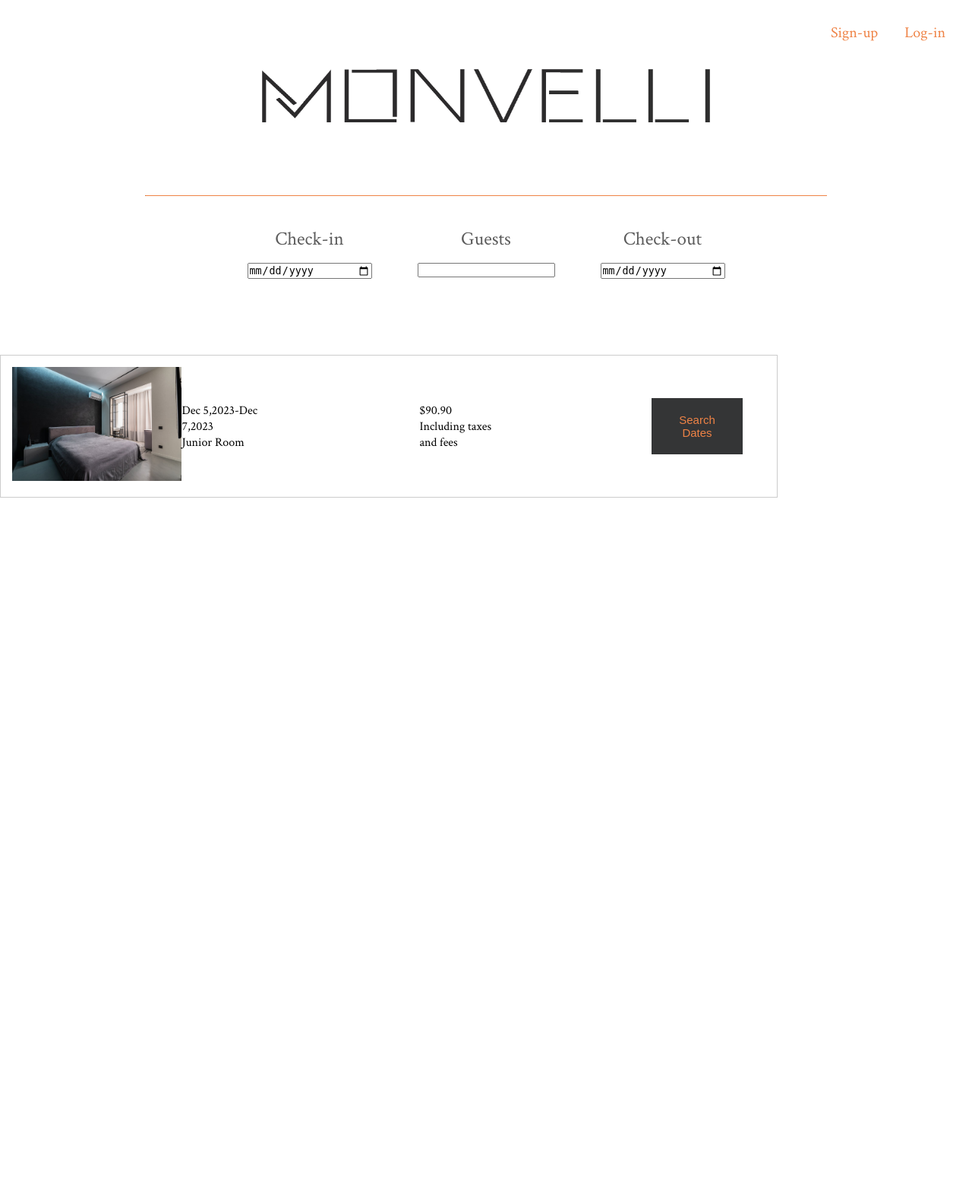
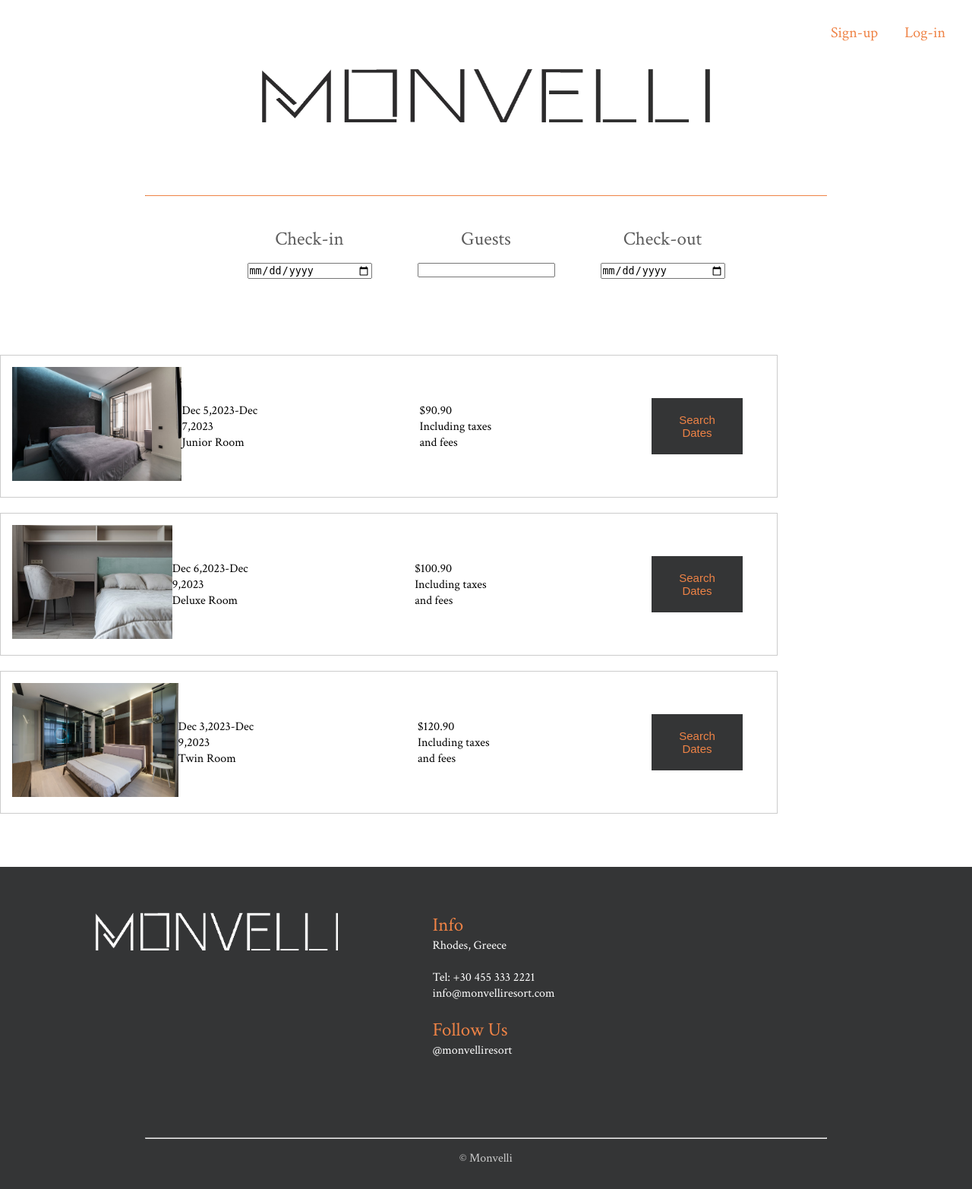
Before and after one commit to LaidaR3/Projekti-WEB, a PHP site: page /BookNow.html in a window 1280 px wide. Shown: the whole page at 76% size. Before the commit the page ends 655 px from the top, so only its background shows below. Run offline with PHP 8.4, Linux system fonts and the light colour scheme; grey boxes are pictures that could not be loaded.

Commit message:
second-third

```diff
--- a/BookNow.html
+++ b/BookNow.html
@@ -60,7 +60,59 @@
                 <button id="sd">Search Dates</button>
             </div>
         </div>
+        <div class="avalaible2">
+            <a><img src="./imgs/dhoma2.jpeg" style="height: 150px;"></a>
+            <p>Dec 6,2023-Dec 9,2023<br>
+            Deluxe Room</p>
+            <div class="cmimi">
+                <p>$100.90</p>
+                <p>Including taxes and fees</p>
+            </div>
+            <div class="searchDates">
+                <button id="sd">Search Dates</button>
+            </div>
+        </div>
+        <div class="avalaible2">
+            <a><img src="./imgs/dhoma22.jpeg" style="height: 150px;"></a>
+            <p>Dec 3,2023-Dec 9,2023<br>
+            Twin Room</p>
+            <div class="cmimi">
+                <p>$120.90</p>
+                <p>Including taxes and fees</p>
+            </div>
+            <div class="searchDates">
+                <button id="sd">Search Dates</button>
+            </div>
+        </div>
 
+        <footer>
+
+            <div class="footer">
+                <div class="logo-f">
+                    <img src="imgs/logowhite.png" alt="logo">
+                </div>
+                <div class="info-f">
+                    <p id="info-f">Info</p>
+                    <p>Rhodes, Greece</p>
+                    <br>
+                    <p>Tel: +30 455 333 2221</p>
+                    <p>info@monvelliresort.com</p>
+                    <br>
+                    <p id="info-f">Follow Us</p>
+                    <p>@monvelliresort</p>
+                </div>
+                <div >
+                    <iframe src="https://www.google.com/maps/embed?pb=!1m18!1m12!1m3!1d51358.392032854514!2d28.180502895363386!3d36.43581272682968!2m3!1f0!2f0!3f0!3m2!1i1024!2i768!4f13.1!3m3!1m2!1s0x14956193e10aff61%3A0x6913d088bdbf8893!2sRhodes%2C%20Greece!5e0!3m2!1sen!2s!4v1700336965991!5m2!1sen!2s" width="300" height="200" style="border:0;" allowfullscreen="" loading="lazy" referrerpolicy="no-referrer-when-downgrade"></iframe></div>
+            </div>
+            <div class="hr-f">
+                <hr>
+            </div>
+            <div class="c">
+
+                <p> &copy; Monvelli</p>
+            </div>
+
+        </footer>
 
 
 
--- a/style.css
+++ b/style.css
@@ -1760,7 +1760,7 @@ form button{
 .avalaible{
     margin-top: 100px;
     margin-left: 0;
-    margin-bottom: 40px;
+    margin-bottom: 0px;
     display: flex;
     flex-direction: row;
     align-items: center;
@@ -1797,6 +1797,20 @@ form button{
     color:#ef8346;
     background-color: white;
     transition: 0.3s;
+}
+.avalaible2{
+    margin-top: 20px;
+    margin-left: 0;
+    margin-bottom: 0px;
+    display: flex;
+    flex-direction: row;
+    align-items: center;
+    justify-content: space-between;
+    width: 80%;
+    padding: 15px;
+    border: 1px solid #ccc;
+    box-sizing: border-box;
+
 }
  /* button {
 
```
